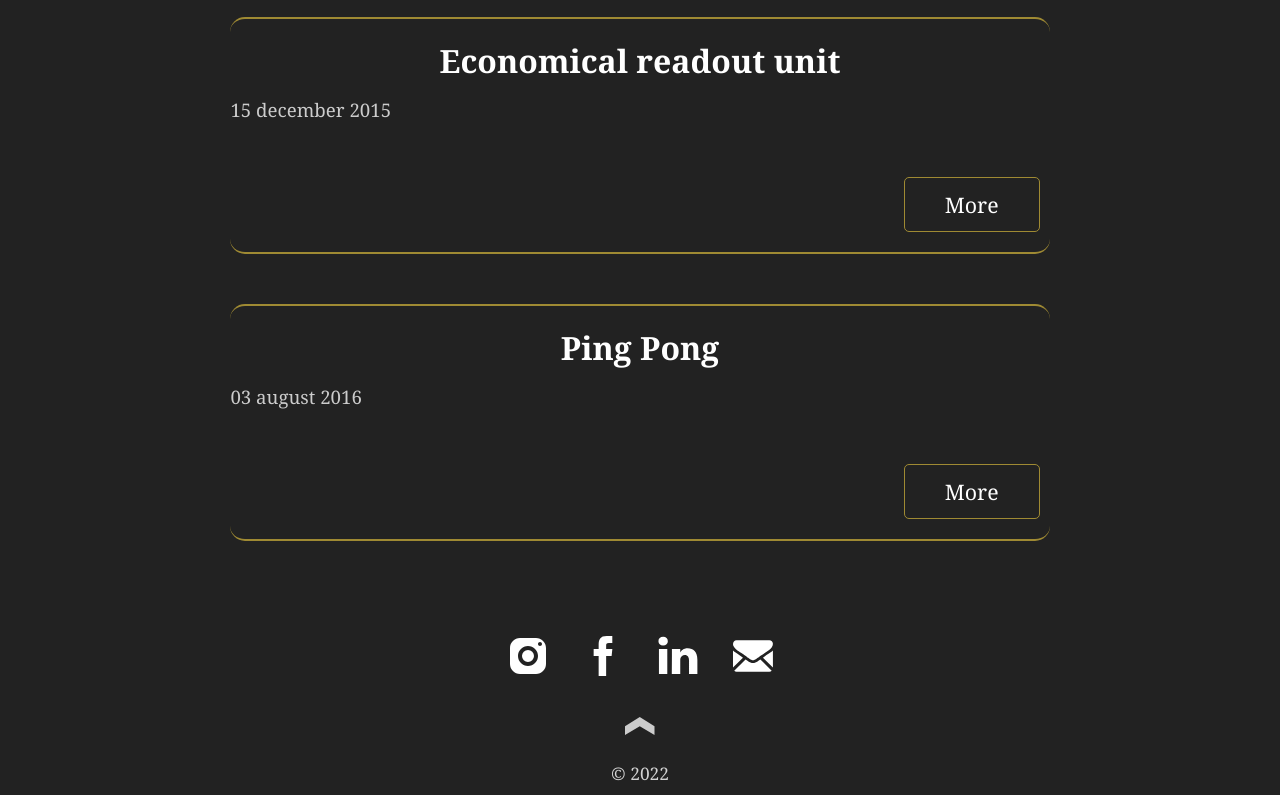
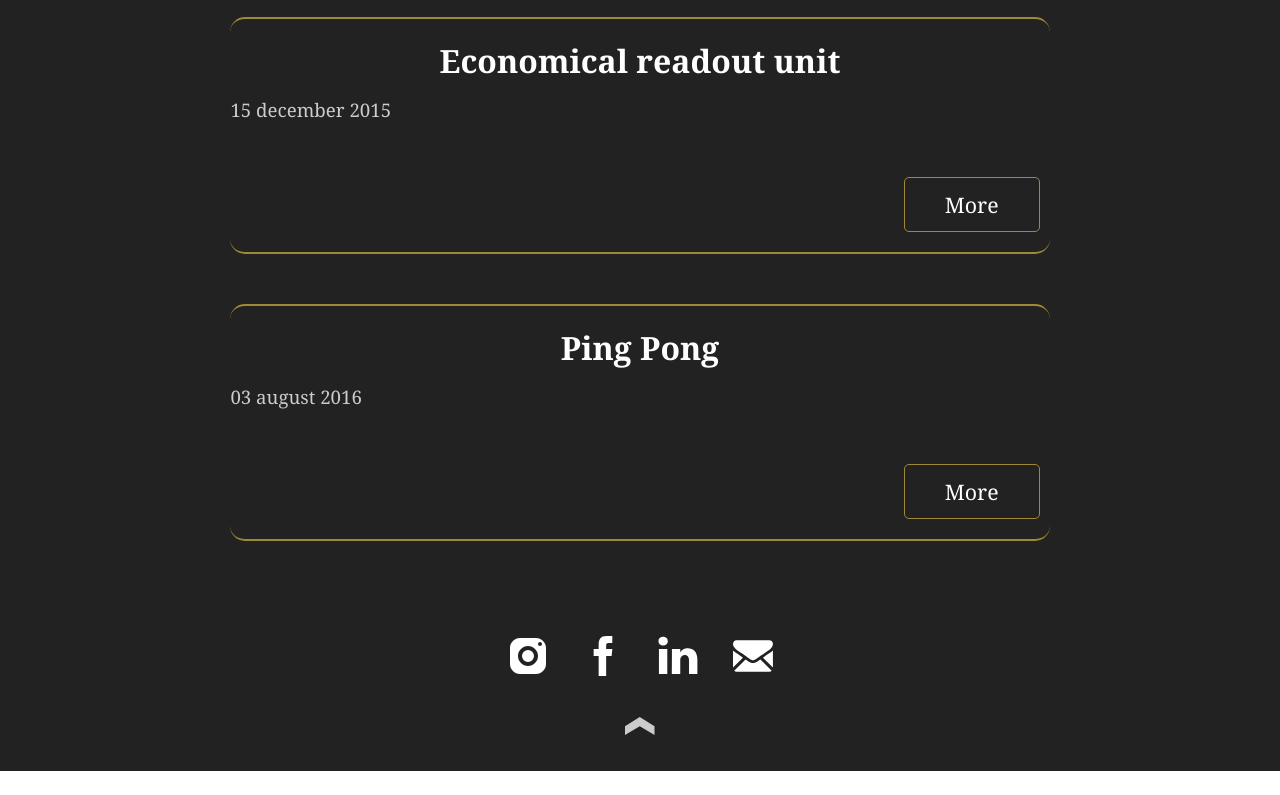
Before and after one commit to taikatalvi/taikatalvi.github.io, a plain HTML site: page index.html in a window 1280 px wide. Shown: the part 1662-2457 px from the top of the page. After the commit the page ends 2433 px from the top, so only its background shows below. Drawn offline with Linux system fonts and the light colour scheme; a web font is replaced by a local one.

Commit message:
UI updates

```diff
--- a/index.html
+++ b/index.html
@@ -124,8 +124,6 @@
         <use href="#Arrow"/>
       </svg>
     </a>
-
-    <span class="text-footer">&copy; 2022</span>
   </footer>
 
   <!-- Script -->
```
